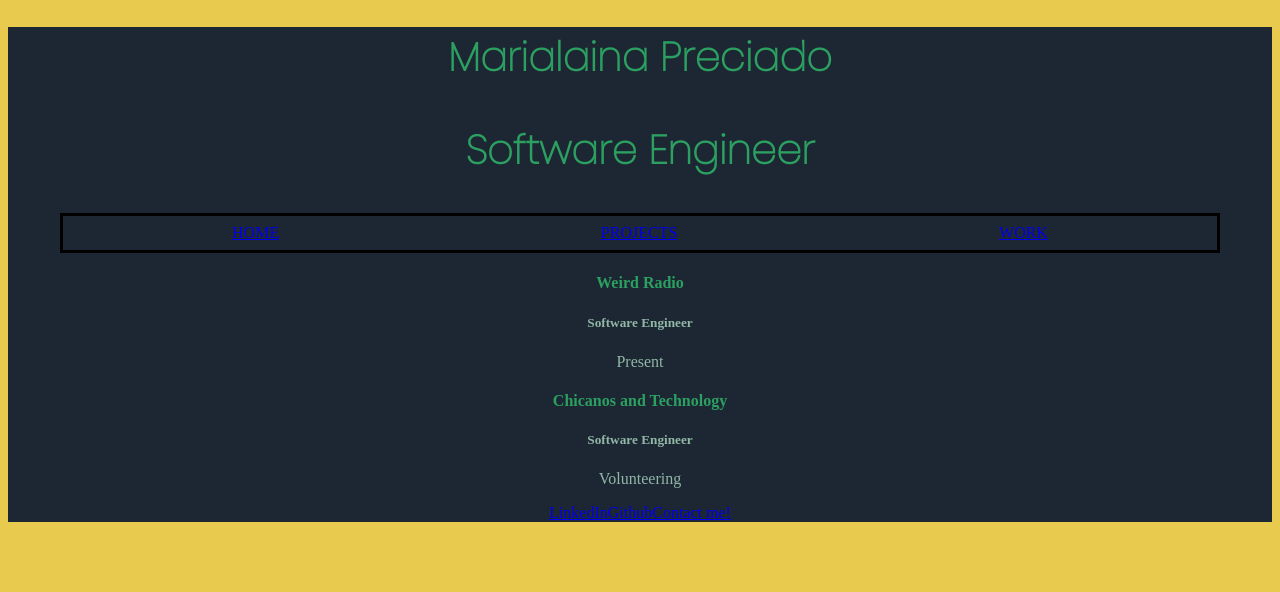
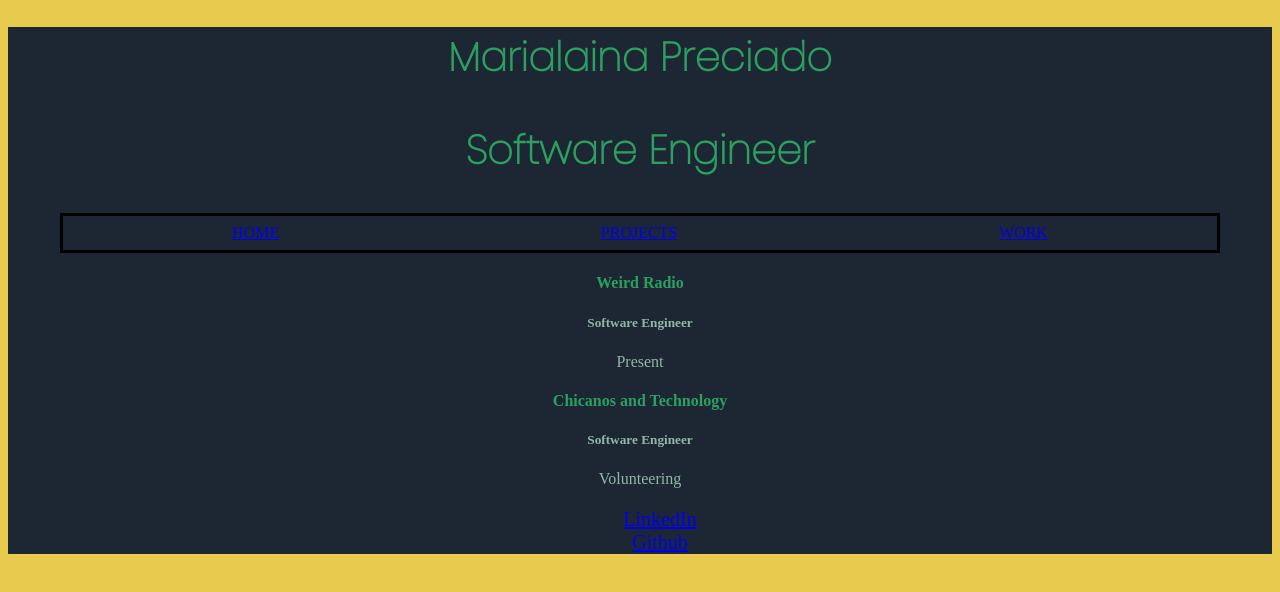
Before and after one commit to Marialaina/portfolio-frontend, a React (Create React App) app: page /work in a window 1280 px wide. Shown: the top 592 px of the page. Built offline with nearby package versions, Linux system fonts and the light colour scheme; a web font is replaced by a local one.

Commit message:
adding my footer links

```diff
--- a/src/components/Footer.js
+++ b/src/components/Footer.js
@@ -1,9 +1,11 @@
 const Footer = () => {
     return(
     <div>
-    <a href="https://www.linkedin.com/in/marialaina-p-730408153/">LinkedIn</a>
-    <a href="https://github.com/Marialaina">Github</a>
-    <a href="malito:pmarialaina@gmail.com">Contact me!</a>
+    <ul>
+    <li className="linkFooter"><a href="https://www.linkedin.com/in/marialaina-p-730408153/">LinkedIn</a></li>
+    <li className="linkFooter"><a href="https://github.com/Marialaina">Github</a></li>
+    {/* <a href="pmarialaina@gmail.com">Email</a> */}
+    </ul>
     </div>
     )
 }
--- a/src/index.css
+++ b/src/index.css
@@ -3,6 +3,11 @@
 body {
   background: #e8cb4e;
 }
+ul {
+  list-style-type: none;
+  font-size: 20px;
+}
+
 
 h1, h2 {
   color:#2BA061;
```
